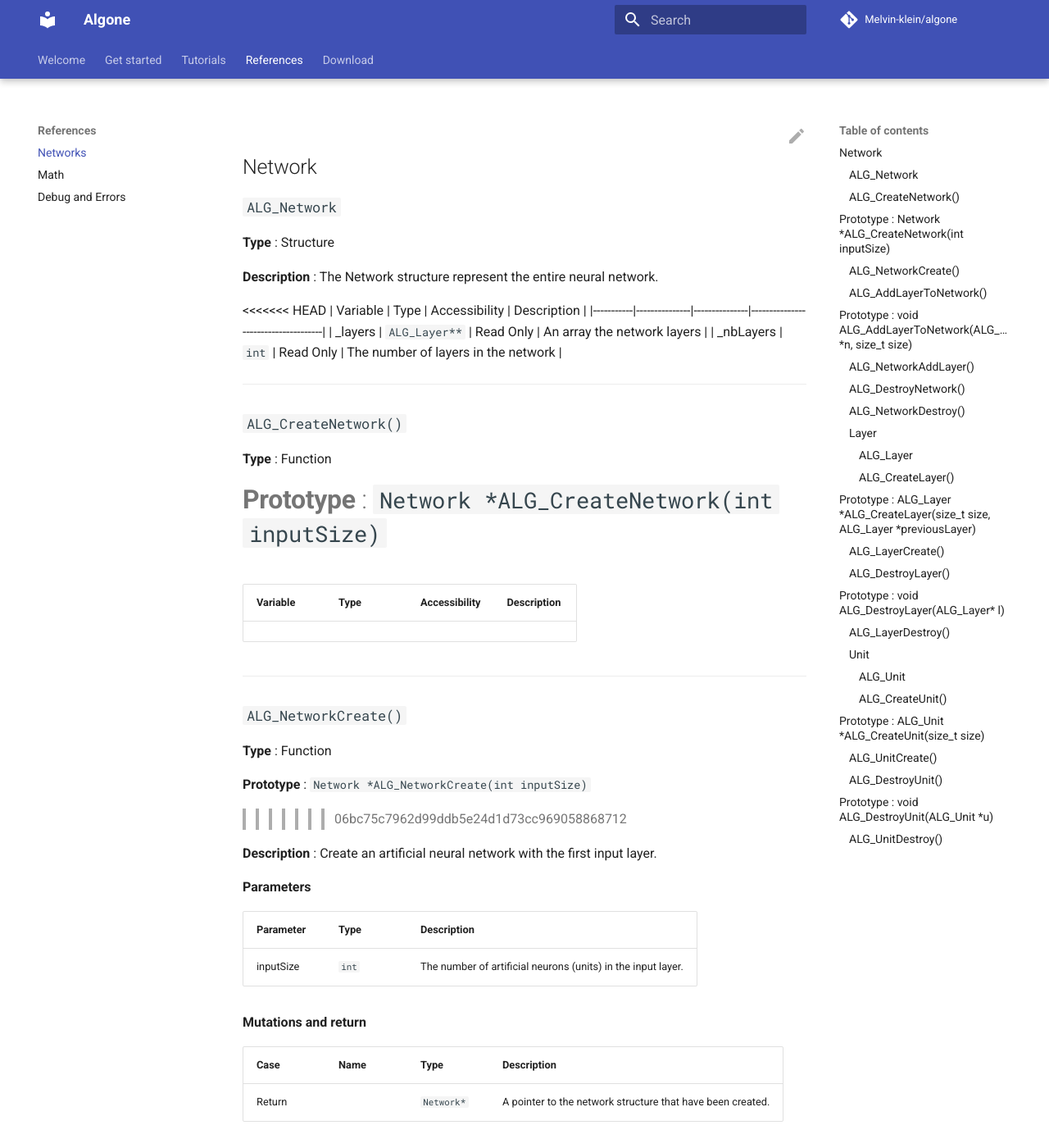
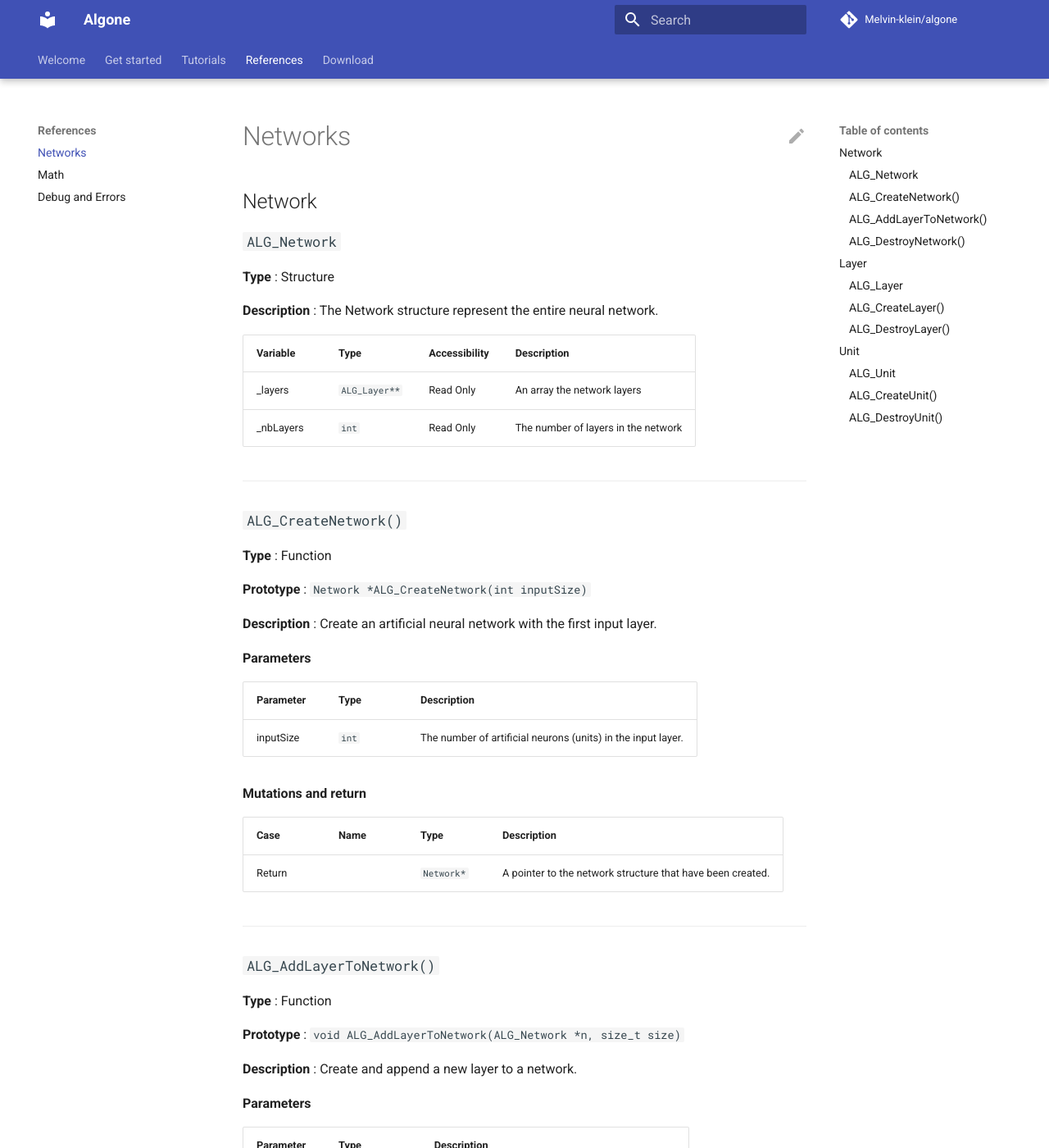
Before and after one commit to Melvin-klein/algone, an MkDocs documentation site: the page built from docs/references/networks.md, in a window 1280 px wide and 1400 px high. Shown: the whole window at 82% size. Built offline with MkDocs 1.6.1 and Material for MkDocs 9.7.7, drawn with Linux system fonts in a browser that asks for light colours; comment, search, counter and statistics services are not loaded; some of the changed text lies outside the part shown.

```diff
--- a/docs/references/networks.md
+++ b/docs/references/networks.md
@@ -6,7 +6,6 @@
 
 **Description** : The Network structure represent the entire neural network.
 
-<<<<<<< HEAD
 | Variable  | Type          | Accessibility | Description                         |
 |-----------|---------------|---------------|-------------------------------------|
 | _layers   | `ALG_Layer**` | Read Only     | An array the network layers         |
@@ -19,18 +18,6 @@
 **Type** : Function
 
 **Prototype** : `Network *ALG_CreateNetwork(int inputSize)`
-=======
-| Variable     | Type     | Accessibility | Description |
-|--------------|----------|---------------|-------------|
-
----
-
-### `ALG_NetworkCreate()`
-
-**Type** : Function
-
-**Prototype** : `Network *ALG_NetworkCreate(int inputSize)`
->>>>>>> 06bc75c7962d99ddb5e24d1d73cc969058868712
 
 **Description** : Create an artificial neural network with the first input layer.
 
@@ -48,19 +35,11 @@
 
 ---
 
-<<<<<<< HEAD
 ### `ALG_AddLayerToNetwork()`
 
 **Type** : Function
 
 **Prototype** : `void ALG_AddLayerToNetwork(ALG_Network *n, size_t size)`
-=======
-### `ALG_NetworkAddLayer()`
-
-**Type** : Function
-
-**Prototype** : `void ALG_NetworkAddLayer(ALG_Network *n, size_t size)`
->>>>>>> 06bc75c7962d99ddb5e24d1d73cc969058868712
 
 **Description** : Create and append a new layer to a network.
 
@@ -79,11 +58,7 @@
 
 ---
 
-<<<<<<< HEAD
 ### `ALG_DestroyNetwork()`
-=======
-### `ALG_NetworkDestroy()`
->>>>>>> 06bc75c7962d99ddb5e24d1d73cc969058868712
 
 **Type** : Function
 
@@ -118,7 +93,6 @@
 | Variable | Type         | Accessibility | Description                       |
 |----------|--------------|---------------|-----------------------------------|
 | _units   | `ALG_Unit**` | Read Only     | The units contained in the layer. |
-<<<<<<< HEAD
 | _nbUnits | `size_t`     | Read Only     | The number of units.              |
 
 ---
@@ -128,17 +102,6 @@
 **Type** : Function
 
 **Prototype** : `ALG_Layer *ALG_CreateLayer(size_t size, ALG_Layer *previousLayer)`
-=======
-| _size    | `size_t`     | Read Only     | The number of units               |
-
----
-
-### `ALG_LayerCreate()`
-
-**Type** : Function
-
-**Prototype** : `ALG_Layer *ALG_LayerCreate(size_t size, ALG_Layer *previousLayer)`
->>>>>>> 06bc75c7962d99ddb5e24d1d73cc969058868712
 
 **Description** : Create a new Layer.
 
@@ -157,19 +120,11 @@
 
 ---
 
-<<<<<<< HEAD
 ### `ALG_DestroyLayer()`
 
 **Type** : Function
 
 **Prototype** : `void ALG_DestroyLayer(ALG_Layer* l)`
-=======
-### `ALG_LayerDestroy()`
-
-**Type** : Function
-
-**Prototype** : `void ALG_LayerDestroy(ALG_Layer* l)`
->>>>>>> 06bc75c7962d99ddb5e24d1d73cc969058868712
 
 **Description** : Free memory of a layer.
 
@@ -197,7 +152,6 @@
 
 **Description** : A Unit represent a network simple computational unit.
 
-<<<<<<< HEAD
 | Variable   | Type      | Accessibility | Description                                  |
 |------------|-----------|---------------|----------------------------------------------|
 | output     | `double`  | Read/Write    | The computed output of the artificial neuron |
@@ -212,22 +166,6 @@
 **Type** : Function
 
 **Prototype** : `ALG_Unit *ALG_CreateUnit(size_t size)`
-=======
-| Variable | Type      | Accessibility | Description                                  |
-|----------|-----------|---------------|----------------------------------------------|
-| output   | `double`  | Read/Write    | The computed output of the artificial neuron |
-| _weights | `*double` | Read Only     | The weights values                           |
-| _size    | `size_t`  | Read Only     | The number of weights                        |
-| _bias    | `double`  | Read Only     | The computed bias                            |
-
----
-
-### `ALG_UnitCreate()`
-
-**Type** : Function
-
-**Prototype** : `ALG_Unit *ALG_UnitCreate(size_t size)`
->>>>>>> 06bc75c7962d99ddb5e24d1d73cc969058868712
 
 **Description** : Create a new Unit.
 
@@ -245,19 +183,11 @@
 
 ---
 
-<<<<<<< HEAD
 ### `ALG_DestroyUnit()`
 
 **Type** : Function
 
 **Prototype** : `void ALG_DestroyUnit(ALG_Unit *u)`
-=======
-### `ALG_UnitDestroy()`
-
-**Type** : Function
-
-**Prototype** : `void ALG_UnitDestroy(ALG_Unit *u)`
->>>>>>> 06bc75c7962d99ddb5e24d1d73cc969058868712
 
 **Description** : Free memory of a unit.
 
```
Also changed, not shown: docs/index.md (+16 -7 lines), 4 other files.
